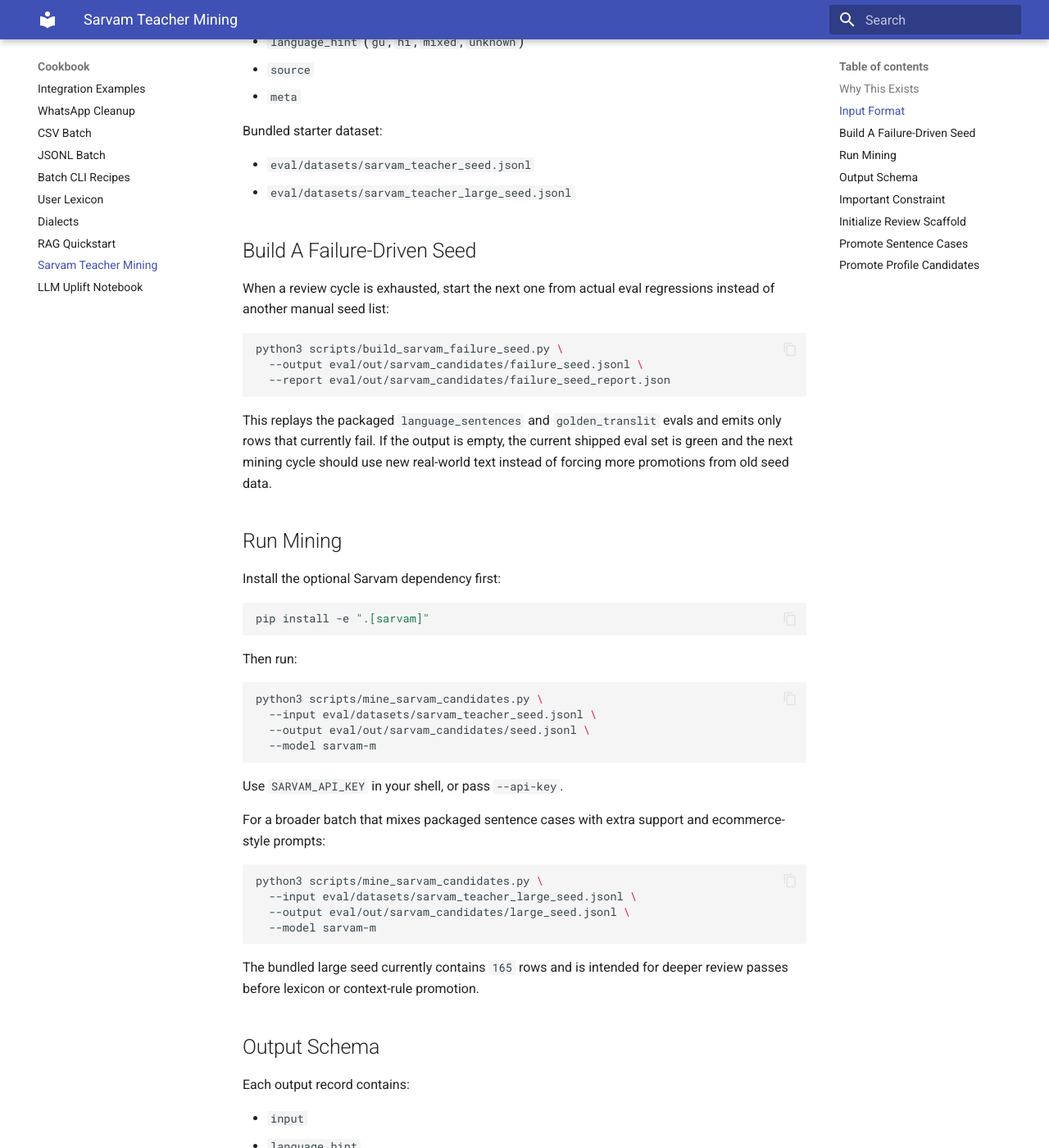
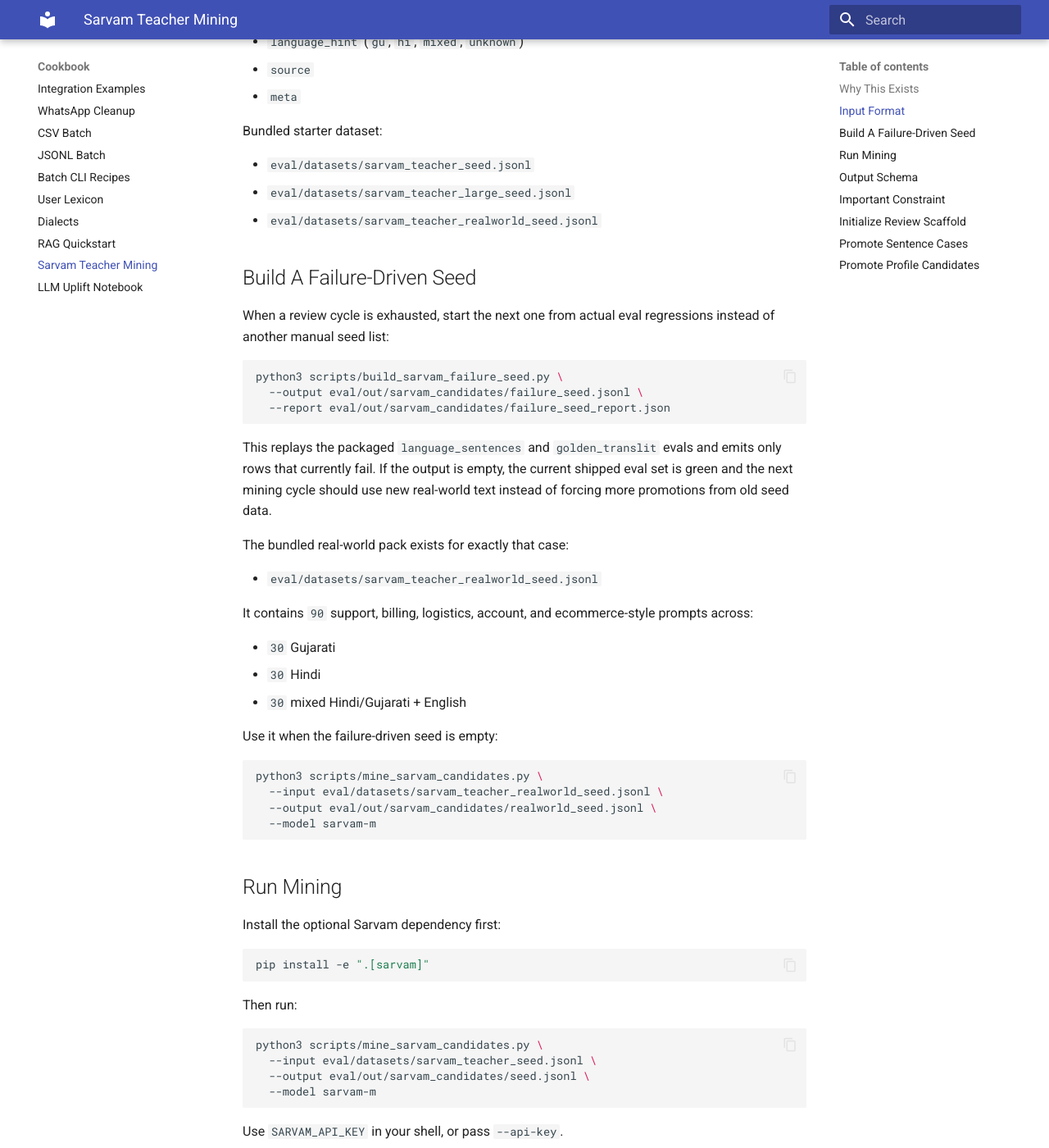
Before and after one commit to SudhirGadhvi/open-vernacular-ai-kit, an MkDocs documentation site: the page built from docs/cookbook/sarvam-teacher.md, in a window 1280 px wide and 1400 px high, scrolled down 933 px. Shown: the whole window at 82% size. Built offline with MkDocs 1.6.1 and Material for MkDocs 9.7.7, drawn with Linux system fonts in a browser that asks for light colours.

Commit message:
feat(sarvam): add real-world teacher seed pack

````diff
--- a/docs/cookbook/sarvam-teacher.md
+++ b/docs/cookbook/sarvam-teacher.md
@@ -38,6 +38,7 @@
 
 - `eval/datasets/sarvam_teacher_seed.jsonl`
 - `eval/datasets/sarvam_teacher_large_seed.jsonl`
+- `eval/datasets/sarvam_teacher_realworld_seed.jsonl`
 
 ## Build A Failure-Driven Seed
 
@@ -53,6 +54,25 @@
 This replays the packaged `language_sentences` and `golden_translit` evals and emits only rows that
 currently fail. If the output is empty, the current shipped eval set is green and the next mining
 cycle should use new real-world text instead of forcing more promotions from old seed data.
+
+The bundled real-world pack exists for exactly that case:
+
+- `eval/datasets/sarvam_teacher_realworld_seed.jsonl`
+
+It contains `90` support, billing, logistics, account, and ecommerce-style prompts across:
+
+- `30` Gujarati
+- `30` Hindi
+- `30` mixed Hindi/Gujarati + English
+
+Use it when the failure-driven seed is empty:
+
+```bash
+python3 scripts/mine_sarvam_candidates.py \
+  --input eval/datasets/sarvam_teacher_realworld_seed.jsonl \
+  --output eval/out/sarvam_candidates/realworld_seed.jsonl \
+  --model sarvam-m
+```
 
 ## Run Mining
 
````
Also changed, not shown: 2 other files.
